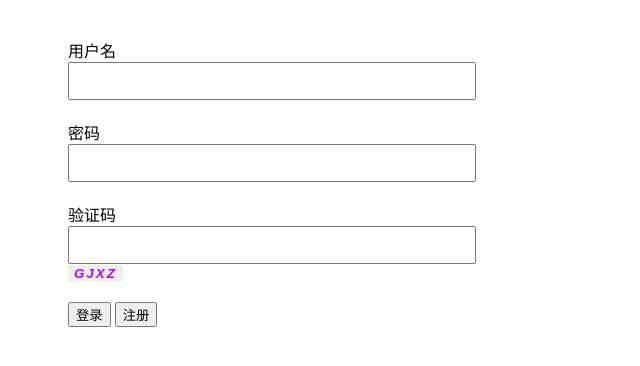
After one commit to CharlesKiki/Web-Notepad, a PHP site: page /index.html in a window 1280 px wide. The commit adds this page. Shown: the top 366 px of the page, without its empty margins (0-640 px from the left). Run offline with PHP 8.4, Linux system fonts and the light colour scheme.

Commit message:
<代码整理> 1.代码更加清晰了

```diff
--- /dev/null
+++ b/index.html
@@ -0,0 +1,54 @@
+<!DOCTYPE html>
+<html>
+<head>
+<meta charset="UTF-8">
+<title></title>
+<style type="text/css">
+/* 如果使用共有的CSS素材应该怎么布局整个页面 */
+#code{
+  font-family:Arial;
+  font-style:italic;
+  font-weight:bold;
+  border:0;
+  letter-spacing:2px;
+  color:rgb(183, 0, 255);
+}
+</style>
+</head>
+<body>
+<form action="includes/enter.php" method="post" onsubmit="return enter()">
+  <div class="easyui-panel" title="Register" style="width:400px;padding:30px 60px">
+    <div style="margin-bottom:20px">
+      用户名
+      <input type="text" name="username" id="username" class="easyui-textbox" data-options="prompt:'Enter your account',validType:'User'" style="width:100%;height:32px">
+    </div>
+    <div style="margin-bottom:20px">
+      密码
+      <input type="password" name="password" id="password" class="easyui-textbox" style="width:100%;height:32px">
+    </div>
+    <div style="margin-bottom:20px">
+      验证码
+      <input type = "text" id = "input" value="" style="width:100%;height:32px"/>
+      <input type = "button" id="code" onclick="createCode()"/>
+    </div>
+    <div>
+      <!-- 应该去除HTML中的事件，改成JS主逻辑来显示。 -->
+      <input type="submit" value="登录" onclick = "validate()">
+      <input type="button"value="注册" onclick="register();">
+    </div>
+  </div>
+</form>
+
+  <script type="text/javascript" src="js/verification_code.js"></script>
+  <script type="text/javascript" src="js/form_check.js"></script>
+  <script type="text/javascript">
+    window.onload = function (){
+      createCode();
+  }
+  function register(){
+    window.location.href="includes/register.html";          //跳转到注册页面
+  }
+  //从服务器检查之后再跳转，别让跳转逻辑和验证码 表单检查逻辑混合了
+  </script>
+</body>
+</html>
--- /dev/null
+++ b/js/form_check.js
@@ -0,0 +1,24 @@
+//
+//  方法：enter()
+//  功能：检查表单输入信息，一些明显的逻辑错误，减轻服务器的压力
+//
+  function enter()
+  {
+    var username=document.getElementById("username").value; //获取form中的用户名
+    var password=document.getElementById("password").value;
+    var regex=/^[/s]+$/;                                    //声明一个判断用户名前后是否有空格的正则表达式
+    if(regex.test(username)||username.length==0)            //判定用户名的是否前后有空格或者用户名是否为空
+      {
+        alert("用户名格式不对");
+        return false;
+      }
+    if(regex.test(password)||password.length==0)            //同上述内容
+    {
+      alert("密码格式不对");
+      return false;
+    }
+    //增加验证码检查
+
+    return true;
+  }
+  //设置此处的原因是每次进入界面展示一个随机的验证码，不设置则为空
--- a/js/test.js
+++ /dev/null
@@ -1,2 +0,0 @@
-//alert("测试调用外部js文件");
-//这是个用来单独测试js的文件
--- /dev/null
+++ b/js/verification_code.js
@@ -0,0 +1,37 @@
+  //验证码
+    //设置一个全局的变量，便于保存验证码
+    //本地生成的验证码就是单纯的为了检查是不是机器人而已
+    var code;
+    function createCode(){
+        //首先默认code为空字符串
+        code = '';
+        //设置长度，这里看需求，我这里设置了4
+        var codeLength = 4;
+        var codeV = document.getElementById('code');
+        //设置随机字符
+        var random = new Array(0,1,2,3,4,5,6,7,8,9,'A','B','C','D','E','F','G','H','I','J','K','L','M','N','O','P','Q','R', 'S','T','U','V','W','X','Y','Z');
+        //循环codeLength 我设置的4就是循环4次
+        for(var i = 0; i < codeLength; i++){
+            //设置随机数范围,这设置为0 ~ 36
+             var index = Math.floor(Math.random()*36);
+             //字符串拼接 将每次随机的字符 进行拼接
+             code += random[index];
+        }
+        //将拼接好的字符串赋值给展示的Value
+        codeV.value = code;
+    }
+
+    //下面就是判断是否 == 的代码
+    function validate(){
+        var oValue = document.getElementById('input').value.toUpperCase();
+        if(oValue ==0){
+            alert('请输入验证码');
+        }else if(oValue != code){
+            alert('验证码不正确，请重新输入');
+            oValue = ' ';
+            createCode();
+			window.location.href="index.html";
+        }else{
+            window.open('welcome.php');
+        }
+    }
```
Also changed, not shown: includes/index.html (deleted, +0 -106 lines), includes/register.php (+3 -7 lines), index.php (deleted, +0 -9 lines), 1 other file.
